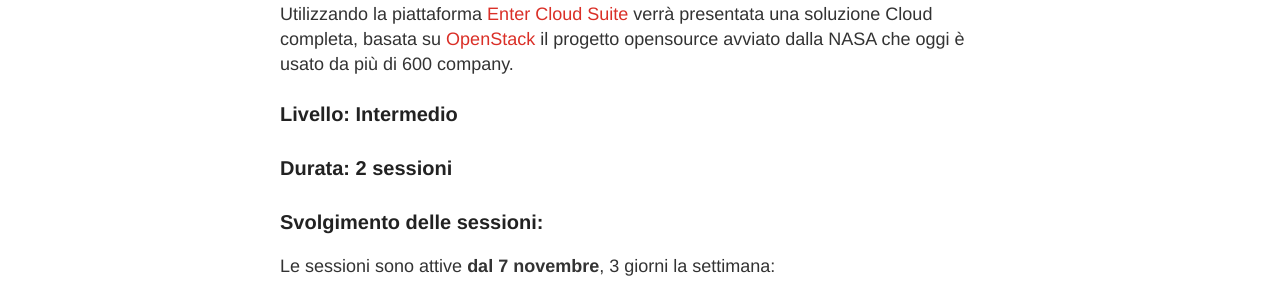
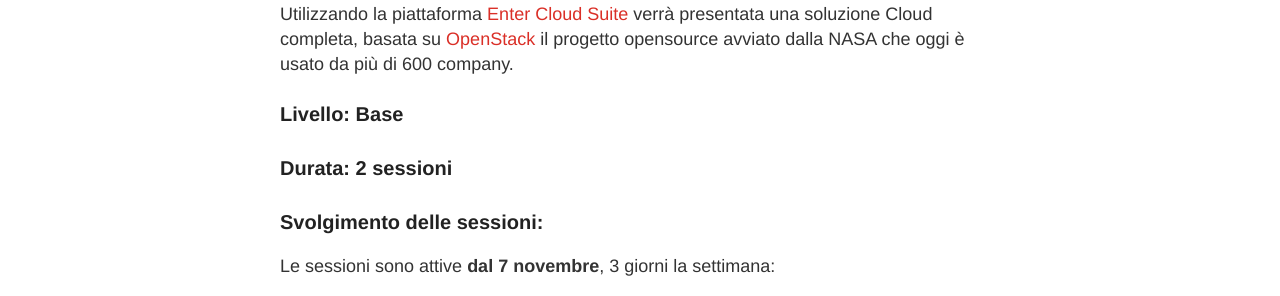
Before and after one commit to LOG-ED/enter-the-cloud, a Jekyll site: the page built from index.md, in a window 1280 px wide. Shown: the part 282-578 px from the top of the page. Built offline with Jekyll 4.4.1, drawn with Linux system fonts in a browser that asks for light colours; nearby versions of some CDN libraries.

Commit message:
fix course level

```diff
--- a/index.md
+++ b/index.md
@@ -8,7 +8,7 @@ Utilizzando la piattaforma [Enter Cloud Suite](http://entercloudsuite.com/){:tar
 verrà presentata una soluzione Cloud completa, basata su [OpenStack](https://www.openstack.org/){:target="_blank"}
 il progetto opensource avviato dalla NASA che oggi è usato da più di 600 company.
 
-### Livello: Intermedio
+### Livello: Base
 
 ### Durata: 2 sessioni
 
```
